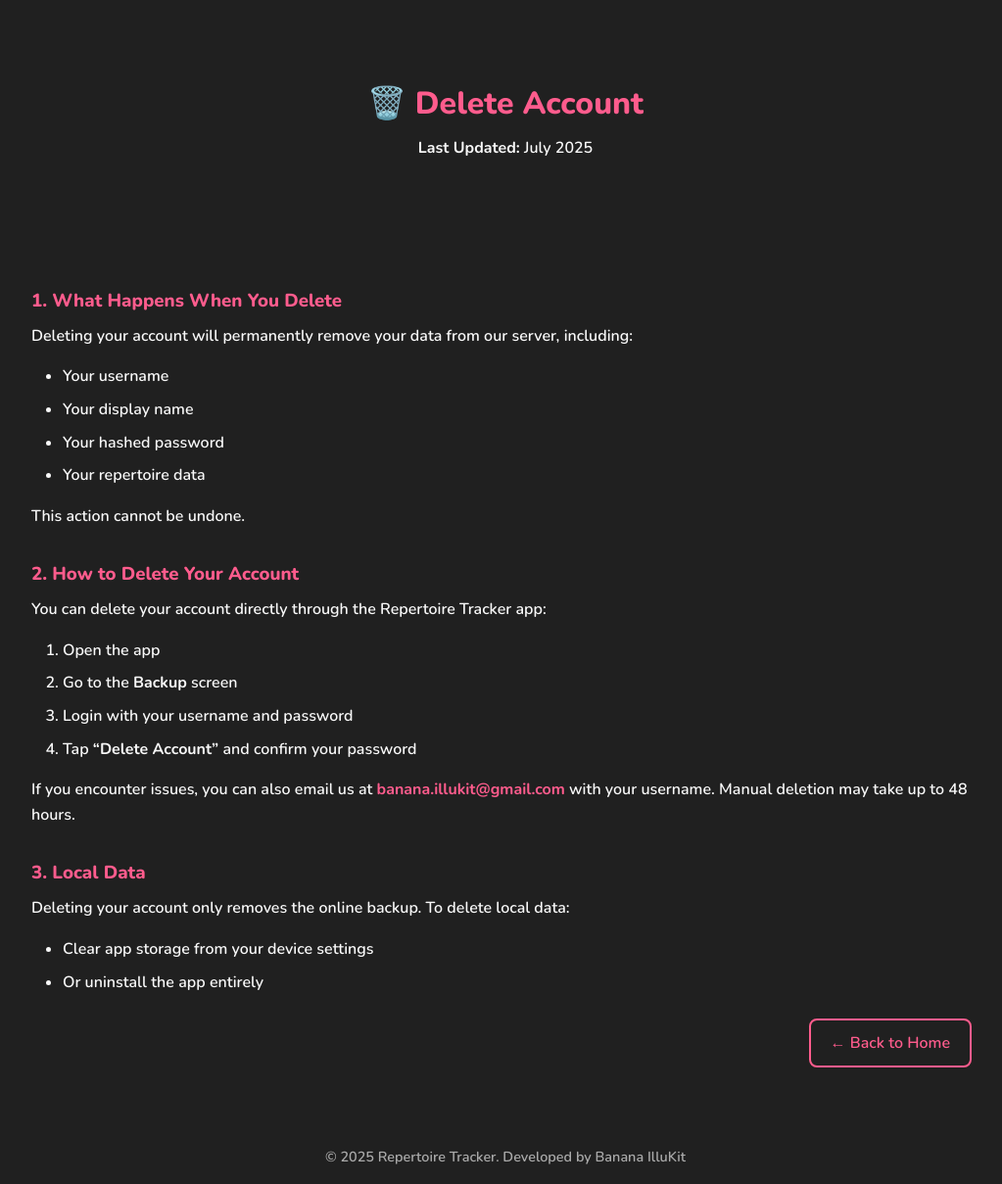
After one commit to Kheijhackt/RepertoireTracker_Backend, a Django app: page /delete-account/ in a window 1280 px wide. The commit adds this page. Shown: the whole page at 98% size, without its empty margins (124-1147 px from the left). Run offline with Django 5.2, Linux system fonts and the light colour scheme; parts of the project's set-up code (start-up, migrations or seed data) failed here and were passed over.

Commit message:
Added how to delete account screen

```diff
--- /dev/null
+++ b/core/templates/delete-account.html
@@ -0,0 +1,69 @@
+{% load static %}
+<!DOCTYPE html>
+<html lang="en">
+
+<head>
+    <title>Delete Account - Repertoire Tracker</title>
+    <link rel="stylesheet" href="{% static 'css/global.css' %}">
+    <link rel="icon" href="{% static 'favicon.png' %}" type="image/png">
+    <meta charset="UTF-8">
+    <meta name="viewport" content="width=device-width, initial-scale=1.0">
+
+    <style>
+        h3 {
+            margin-top: 2rem;
+        }
+    </style>
+</head>
+
+<body>
+    <div class="container text-center" style="max-width: 1000px; margin: 3rem auto;">
+        <h1>🗑️ Delete Account</h1>
+        <p><strong>Last Updated:</strong> July 2025</p>
+    </div>
+
+    <div class="container" style="max-width: 1000px; margin: 3rem auto; text-align: left;">
+        <h3>1. What Happens When You Delete</h3>
+        <p>Deleting your account will permanently remove your data from our server, including:</p>
+        <ul>
+            <li>Your username</li>
+            <li>Your display name</li>
+            <li>Your hashed password</li>
+            <li>Your repertoire data</li>
+        </ul>
+        <p>This action cannot be undone.</p>
+
+        <h3>2. How to Delete Your Account</h3>
+        <p>You can delete your account directly through the Repertoire Tracker app:</p>
+        <ol>
+            <li>Open the app</li>
+            <li>Go to the <strong>Backup</strong> screen</li>
+            <li>Login with your username and password</li>
+            <li>Tap <strong>“Delete Account”</strong> and confirm your password</li>
+        </ol>
+
+        <p>If you encounter issues, you can also email us at <a
+                href="https://mail.google.com/mail/?view=cm&fs=1&to=banana.illukit@gmail.com"
+                target="_blank">banana.illukit@gmail.com</a> with your username. Manual deletion may take up to 48
+            hours.</p>
+
+        <h3>3. Local Data</h3>
+        <p>Deleting your account only removes the online backup. To delete local data:</p>
+        <ul>
+            <li>Clear app storage from your device settings</li>
+            <li>Or uninstall the app entirely</li>
+        </ul>
+
+        <div style="flex-direction: row; display: flex; justify-content: end;">
+            <a href="/" style="padding: 0;">
+                <button class="casual-btn">← Back to Home</button>
+            </a>
+        </div>
+    </div>
+
+    <footer class="text-center" style="margin-top: 4rem; font-size: 0.9rem; color: var(--muted-text);">
+        &copy; 2025 Repertoire Tracker. Developed by Banana IlluKit
+    </footer>
+</body>
+
+</html>
--- a/core/templates/privacy.html
+++ b/core/templates/privacy.html
@@ -59,7 +59,7 @@
         <ul>
             <li>You can clear app data or uninstall the app at any time to remove local data</li>
             <li>You can update your username, display name, or password through the app</li>
-            <li>You may delete your account and backups from our server</li>
+            <li>You may <a href="/delete-account">delete your account</a> and backups from our server</li>
         </ul>
 
         <h3>5. Contact</h3>
--- a/core/urls.py
+++ b/core/urls.py
@@ -5,4 +5,5 @@ urlpatterns = [
     path('', home, name='home'),
     path('privacy/', privacy, name='privacy'),
     path('terms/', terms, name='terms'),
+    path('delete-account/', deleteAccount, name='delete-account'),
 ]
--- a/core/views.py
+++ b/core/views.py
@@ -9,3 +9,6 @@ def privacy(request):
 
 def terms(request):
     return render(request, 'terms.html')
+
+def deleteAccount(request):
+    return render(request, 'delete-account.html')
```
